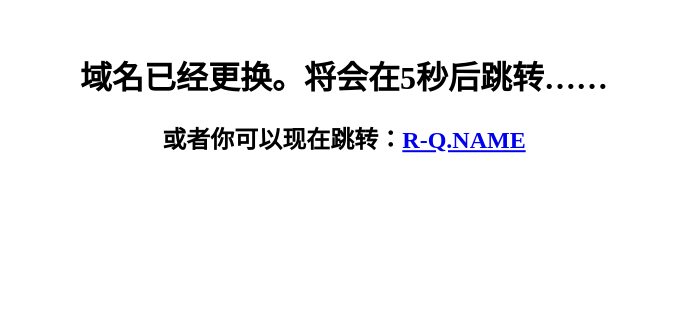
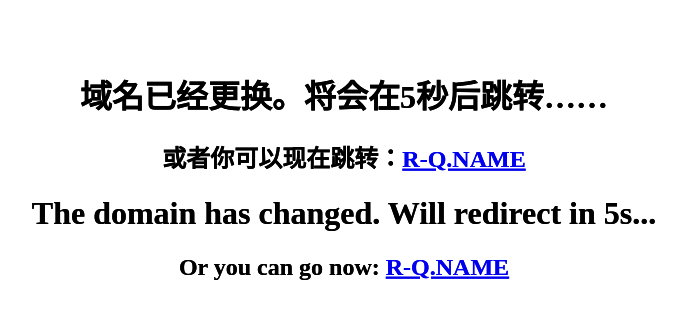
Before and after one commit to RoderickQiu/redirect, a plain HTML site: page index.html in a window 1280 px wide. Shown: the part 225-544 px from the top of the page, without its empty margins (296-982 px from the left). Drawn offline with Linux system fonts and the light colour scheme.

Commit message:
Update index.html

```diff
--- a/index.html
+++ b/index.html
@@ -14,7 +14,7 @@
 	<meta http-equiv="X-UA-Compatible" content="IE=edge" />
 	<meta name="viewport" content="width=device-width, initial-scale=1.0, maximum-scale=1.0, minimal-ui" />
 	<style>
-		#main {
+		div {
 			text-align: center;
 			position: absolute;
 			left: 0;
@@ -22,7 +22,9 @@
 			margin: auto;
 			vertical-align: center;
 			top: 50%;
-			transform: translateY(-100%);
+			transform: translateY(-50%);
+			max-width: 88%;
+			overflow-wrap: break-word;
 		}
 	</style>
 	<script>
@@ -38,9 +40,61 @@
 </head>
 
 <body>
-	<div id="main">
+	<div>
   	<h1>域名已经更换。将会在5秒后跳转……</h1>
   	<h2>或者你可以现在跳转：<a href="https://r-q.name/">R-Q.NAME</a></h2>
+  	<h1>The domain has changed. Will redirect in 5s...</h1>
+  	<h2>Or you can go now: <a href="https://r-q.name/">R-Q.NAME</a></h2>
+  </div>
+</body>
+
+</html><!DOCTYPE html>
+<html>
+
+<head>
+	<meta charset="utf-8">
+	<meta property="og:title" content="Roderick Qiu's Page" />
+	<meta property="og:type" content="website" />
+	<meta property="og:url" content="https://roderickqiu.scris.top/" />
+	<meta name="author" content="Roderick Qiu">
+	<meta name="description" content="Hey! This is Roderick Qiu." />
+	<meta name="keywords" content="RoderickQiu, Roderick, Qiu, Student, HFLS, developer, OIer, scris, 邱, 信竞, 学生, 杭外, 开发者" />
+	<title>Roderick Qiu</title>
+	<meta http-equiv="Content-Type" content="text/html" />
+	<meta http-equiv="X-UA-Compatible" content="IE=edge" />
+	<meta name="viewport" content="width=device-width, initial-scale=1.0, maximum-scale=1.0, minimal-ui" />
+	<style>
+		div {
+			text-align: center;
+			position: absolute;
+			left: 0;
+			right: 0;
+			margin: auto;
+			vertical-align: center;
+			top: 50%;
+			transform: translateY(-50%);
+			max-width: 88%;
+			overflow-wrap: break-word;
+		}
+	</style>
+	<script>
+		var domain = "r-q.name";
+		var src = window.location.href;
+		var prtc = src.substring(0, src.indexOf(':'));
+		var target = src.substring(src.indexOf('/', src.indexOf(':') + 3));
+		setTimeout(function(){
+ 		 	window.location.href = prtc + "://" + domain + target;
+  		location.href=prtc + "://" + domain + target;
+		}, 5500);
+	</script>
+</head>
+
+<body>
+	<div>
+  	<h1>域名已经更换。将会在5秒后跳转……</h1>
+  	<h2>或者你可以现在跳转：<a href="https://r-q.name/">R-Q.NAME</a></h2>
+  	<h1>The domain has changed. Will redirect in 5s...</h1>
+  	<h2>Or you can go now: <a href="https://r-q.name/">R-Q.NAME</a></h2>
   </div>
 </body>
 
```
